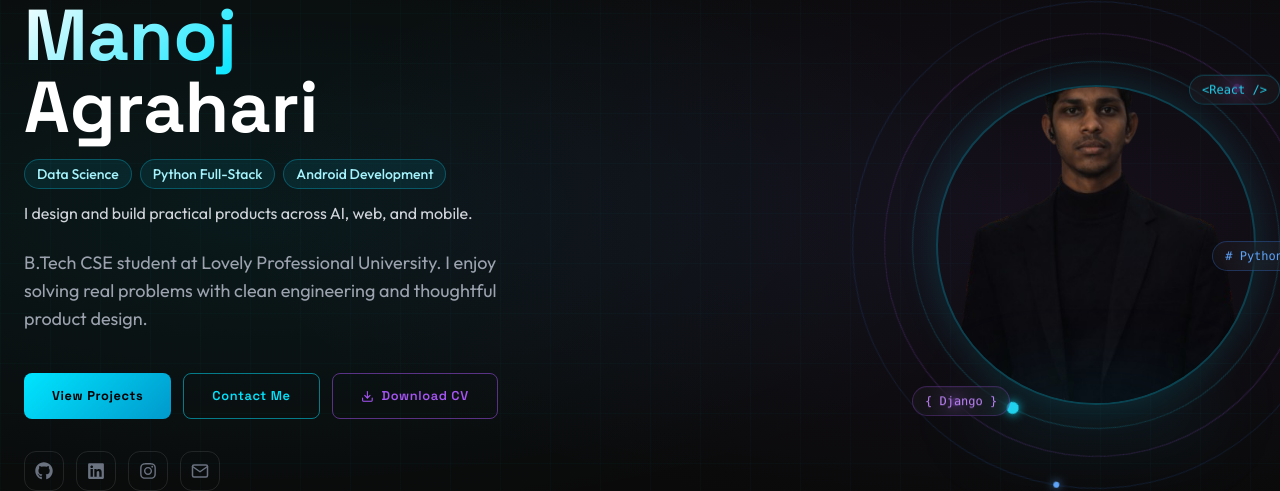
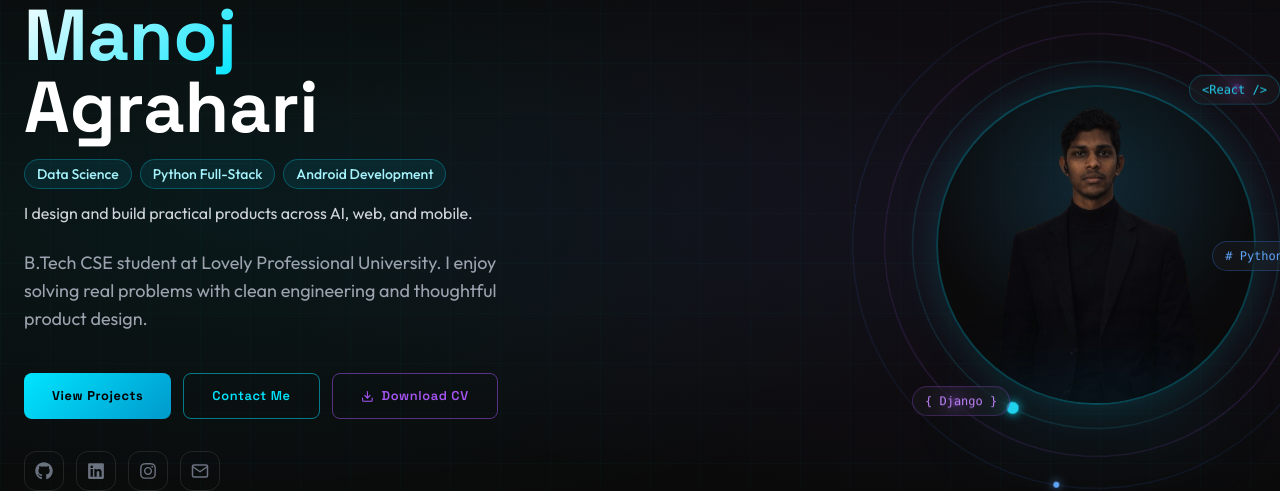
Before and after one commit to manojagragari/portfolio, a Next.js app in the folder frontend/nextjs-portfolio/: page / in a window 1280 px wide. Shown: the part 187-678 px from the top of the page. Built offline with nearby package versions, Linux system fonts and the light colour scheme; no server answers.

Commit message:
Fix hero profile image framing in circular frame

```diff
--- a/frontend/nextjs-portfolio/sections/Hero.js
+++ b/frontend/nextjs-portfolio/sections/Hero.js
@@ -220,12 +220,12 @@ export default function Hero() {
             <OrbitRings />
 
             {/* Image container */}
-            <div className="relative w-full h-full rounded-full overflow-hidden border-2 border-cyan-500/30 shadow-[0_0_40px_rgba(0,229,255,0.15)]">
+            <div className="relative w-full h-full rounded-full overflow-hidden border-2 border-cyan-500/30 shadow-[0_0_40px_rgba(0,229,255,0.15)] bg-[radial-gradient(circle_at_50%_30%,rgba(0,229,255,0.12),rgba(10,10,10,0.85)_62%)]">
               {profileImageSrc && (
                 <img
                   src={profileImageSrc}
                   alt="Manoj Agrahari"
-                  className={`w-full h-full object-cover ${showProfileFallback ? 'hidden' : ''}`}
+                  className={`w-full h-full object-contain object-bottom scale-[1.02] ${showProfileFallback ? 'hidden' : ''}`}
                   loading="eager"
                   onLoad={() => {
                     setShowProfileFallback(false);
```
